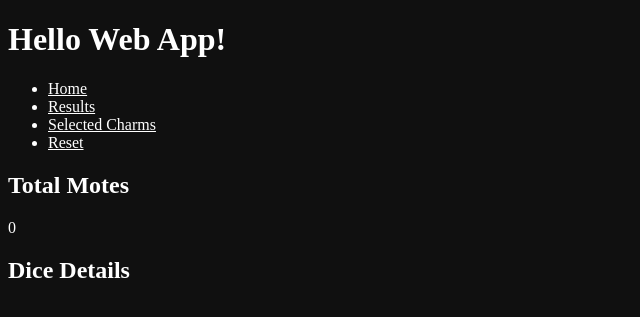
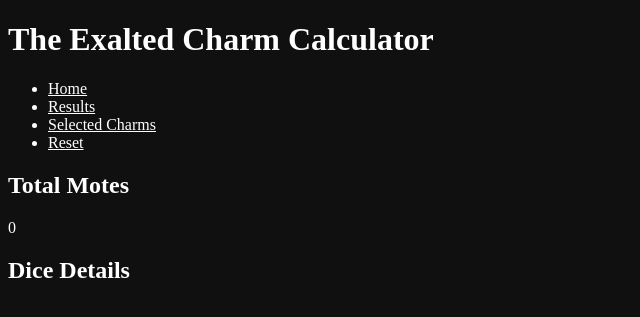
Before and after one commit to JBiscaro/exalted-webapp, a Django app: page /results/ in a window 1280 px wide. Shown: the top 317 px of the page, without its empty margins (0-640 px from the left). Run offline with Django 3.2, Linux system fonts and the light colour scheme; data that the repository does not hold is empty.

Commit message:
changed base to remove tutorial messages

```diff
--- a/calculator/templates/base.html
+++ b/calculator/templates/base.html
@@ -4,7 +4,7 @@
 <head>
   <title>
     {% block title %}
-      My Hello Web App Project
+      The Exalted Charm Calculator
     {% endblock title %}
   </title>
   <link rel="stylesheet" href="{% static 'css/style.css' %}" />
@@ -12,7 +12,7 @@
 </head>
 <body>
   <header>
-    <h1>Hello Web App!</h1>
+    <h1>The Exalted Charm Calculator</h1>
     <nav>
       <ul>
         <li><a href="{% url 'home' %}">Home</a></li>
```
